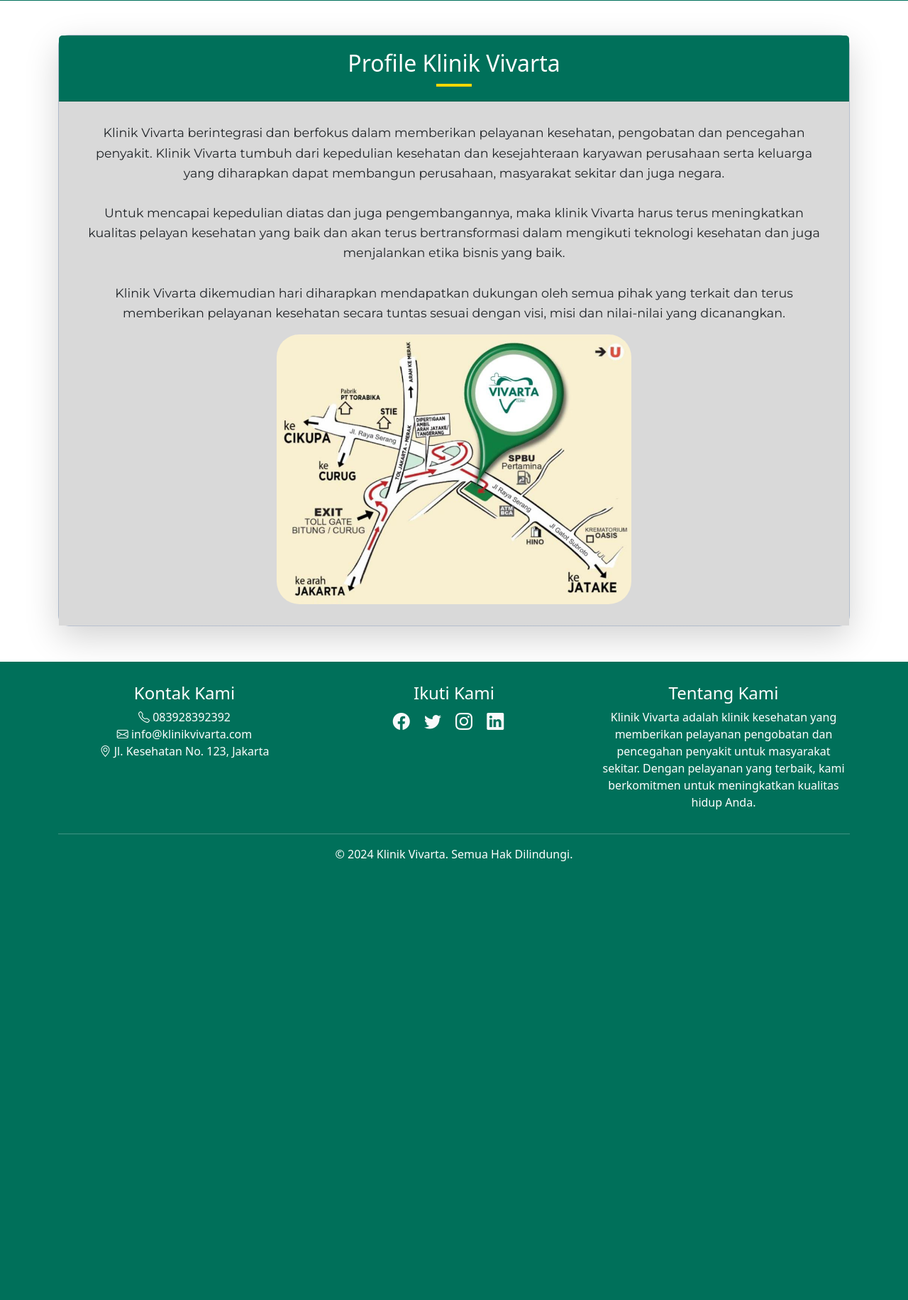
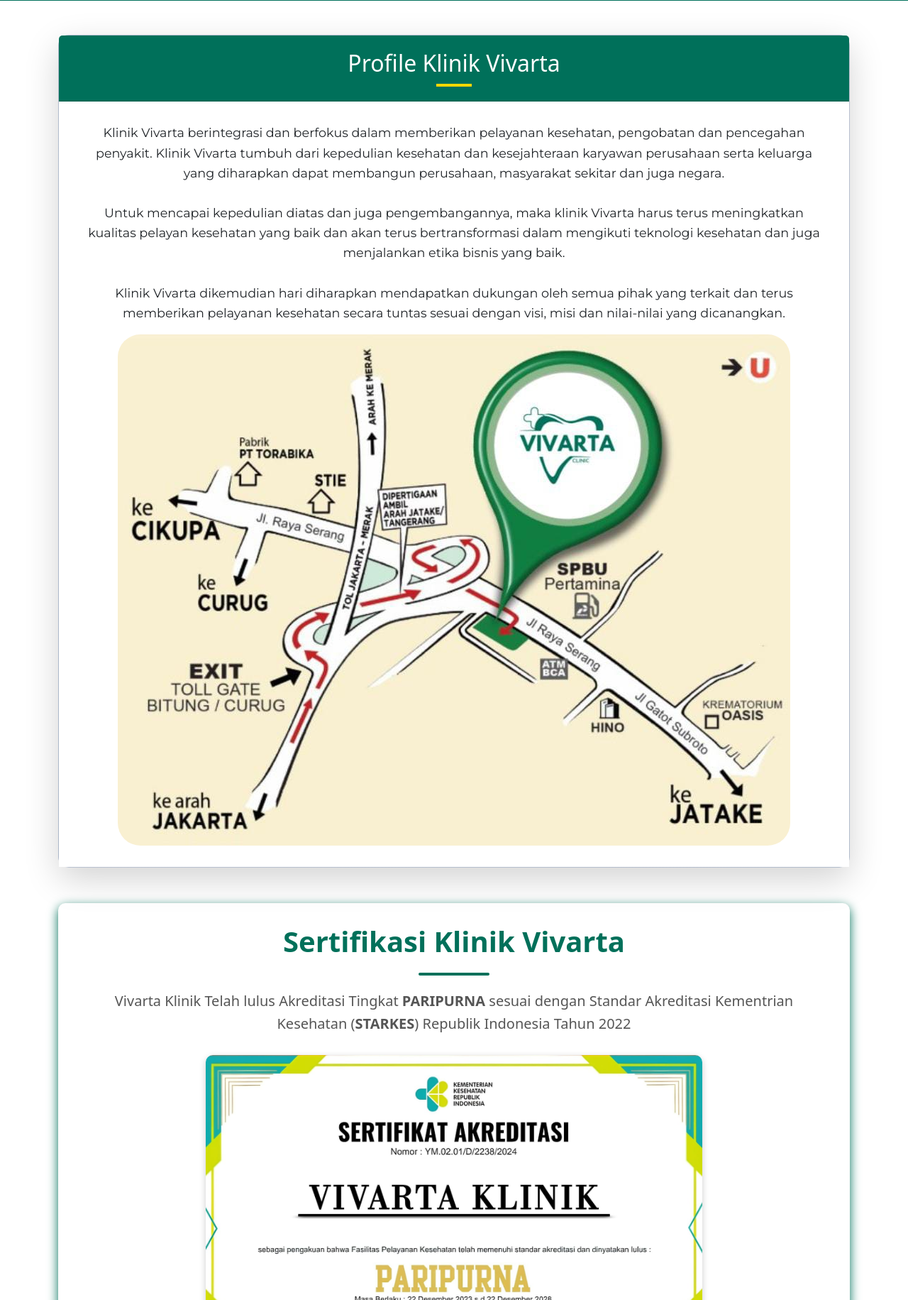
Before and after one commit to imZaaa/CI-KlinikK, a CodeIgniter app: page /database/ in a window 1280 px wide. Shown: the part 729-2560 px from the top of the page at 71% size. Before the commit the page ends 1942 px from the top, so only its background shows below. Run offline with CodeIgniter, Linux system fonts and the light colour scheme.

Commit message:
hadeh
cape gua

```diff
--- a/application/views/home.php
+++ b/application/views/home.php
@@ -112,7 +112,7 @@
          .card {
             border-radius: 15px; /* Membuat sudut card lebih halus */
             background: linear-gradient(135deg, #e0eafc, #cfdef3); /* Gradient background lembut */
-            box-shadow: 0 10px 30px rgba(0, 0, 0, 0.1); /* Shadow yang lebih halus */
+            box-shadow: 0 10px 30px #00705a; /* Shadow yang lebih halus */
         }
 
         .card-header {
@@ -124,7 +124,7 @@
 
         .card-body {
             padding: 30px;
-            background-color: #d9d9d9;
+            background-color: white;
             font-family: 'Montserrat', sans-serif;
         }
 
@@ -150,6 +150,38 @@
             margin-top: 10px;
             margin-left: auto;
             margin-right: auto;
+        }
+
+        .certificate-container {
+            background-color: white;
+            padding: 30px;
+            border-radius: 10px;
+            box-shadow: 0 5px 15px #00705a;
+            margin-top: 50px;
+        }
+        .certificate-container h2 {
+            color: #00705a;
+            font-weight: bold;
+            font-size: 40px;
+        }
+        .certificate-container h4 {
+            color: #555;
+            font-size: 20px;
+            margin-top: 15px;
+            line-height: 1.6;
+        }
+        .certificate-container img {
+            border-radius: 10px;
+            margin-top: 20px;
+            box-shadow: 0 3px 10px rgba(0, 0, 0, 0.2);
+            width: 700px;
+        }
+        .decorative-line {
+            height: 4px;
+            width: 100px;
+            background-color: #00705a;
+            margin: 20px auto;
+            border-radius: 2px;
         }
     </style>
 </head>
@@ -242,14 +274,6 @@
           <img src="<?= base_url('assets/banner3.jpg') ?>" class="d-block w-100" alt="Banner 3">
         </div>
       </div>
-      <button class="carousel-control-prev" type="button" data-bs-target="#carouselExampleAutoplaying" data-bs-slide="prev">
-        <span class="carousel-control-prev-icon" aria-hidden="true"></span>
-        <span class="visually-hidden">Previous</span>
-      </button>
-      <button class="carousel-control-next" type="button" data-bs-target="#carouselExampleAutoplaying" data-bs-slide="next">
-        <span class="carousel-control-next-icon" aria-hidden="true"></span>
-        <span class="visually-hidden">Next</span>
-      </button>
     </div>
   </div>
 
@@ -267,10 +291,50 @@
 
                 Klinik Vivarta dikemudian hari diharapkan mendapatkan dukungan oleh semua pihak yang terkait dan terus memberikan pelayanan kesehatan secara tuntas sesuai dengan visi, misi dan nilai-nilai yang dicanangkan.
             </p>
-            <center><img class="rounded-5" src="<?= base_url('assets/alamat.jpg') ?>" width="500px"></center>
+            <center><img class="rounded-5" src="<?= base_url('assets/alamat.jpg') ?>"></center>
         </div>
     </div>
 </div>
+
+<div class="container d-flex justify-content-center">
+    <div class="certificate-container text-center">
+        <h2>Sertifikasi Klinik Vivarta</h2>
+        <div class="decorative-line"></div>
+        <h4>
+            Vivarta Klinik Telah lulus Akreditasi Tingkat <strong>PARIPURNA</strong>
+            sesuai dengan Standar Akreditasi Kementrian Kesehatan (<strong>STARKES</strong>)
+            Republik Indonesia Tahun 2022
+        </h4>
+        <img src="<?= base_url('assets/sertif.jpg') ?>" alt="Sertifikat" class="img-fluid" width="500px">
+    </div>
+</div>
+
+<div class="container mt-5 pt-4 pb-5" style="background-color: white; box-shadow: 0 5px 15px #00705a; border-radius: 20px;">
+    <h2 class="text-center fw-bold" style="color: #00705a;">Mengapa Memilih Vivarta Klinik</h2>
+    <div class="row justify-content-center mt-3">
+        <div class="col-sm-3 text-center">
+            <img src="<?= base_url('assets/why1.jpg')?>" width="120px" class="img-fluid">
+            <h3 class="fw-bold mt-2">Fitur Berlimpah</h3>
+            <p >Aplikasi Rekam Medis Elektronik Terintegrasi Satu Sehat dan BPJS untuk Klinik BPJS</p>
+        </div>
+        <div class="col-sm-3 text-center">
+            <img src="<?= base_url('assets/why2.jpg')?>" width="120px" class="img-fluid">
+            <h3 class="fw-bold mt-2">Mudah Digunakan</h3>
+            <p>Aplikasi Rekam Medis Elektronik yang Mudah digunakan dan User Friendly. Dengan menu mudah dipahami.</p>
+        </div>
+        <div class="col-sm-3 text-center">
+            <img src="<?= base_url('assets/why3.jpg')?>" width="120px" class="img-fluid">
+            <h3 class="fw-bold mt-2">Aman Terpercaya</h3>
+            <p>oftware Vivarta Klinik Terdaftar di PSE Kominfo, kerasiahaan dam keamanan data tersertifikasi</p>
+        </div>
+        <div class="col-sm-3 text-center">
+            <img src="<?= base_url('assets/why4.jpg')?>" width="120px" class="img-fluid">
+            <h3 class="fw-bold mt-2">Harga Ramah</h3>
+            <p>Harga Ramah dan Terbaik, tanpa perlu tambahan biaya untuk fitur terbaru</p>
+        </div>
+    </div>
+</div>
+
 
 <footer style="background-color: #00705a; color: white; padding: 30px 0; text-align: center; margin-top: 50px;">
     <div class="container">
```
Also changed, not shown: application/views/about.php (+3 -18 lines), assets/sertif.jpg (added), assets/why1.jpg (added), assets/why2.jpg (added), assets/why3.jpg (added), assets/why4.jpg (added).
